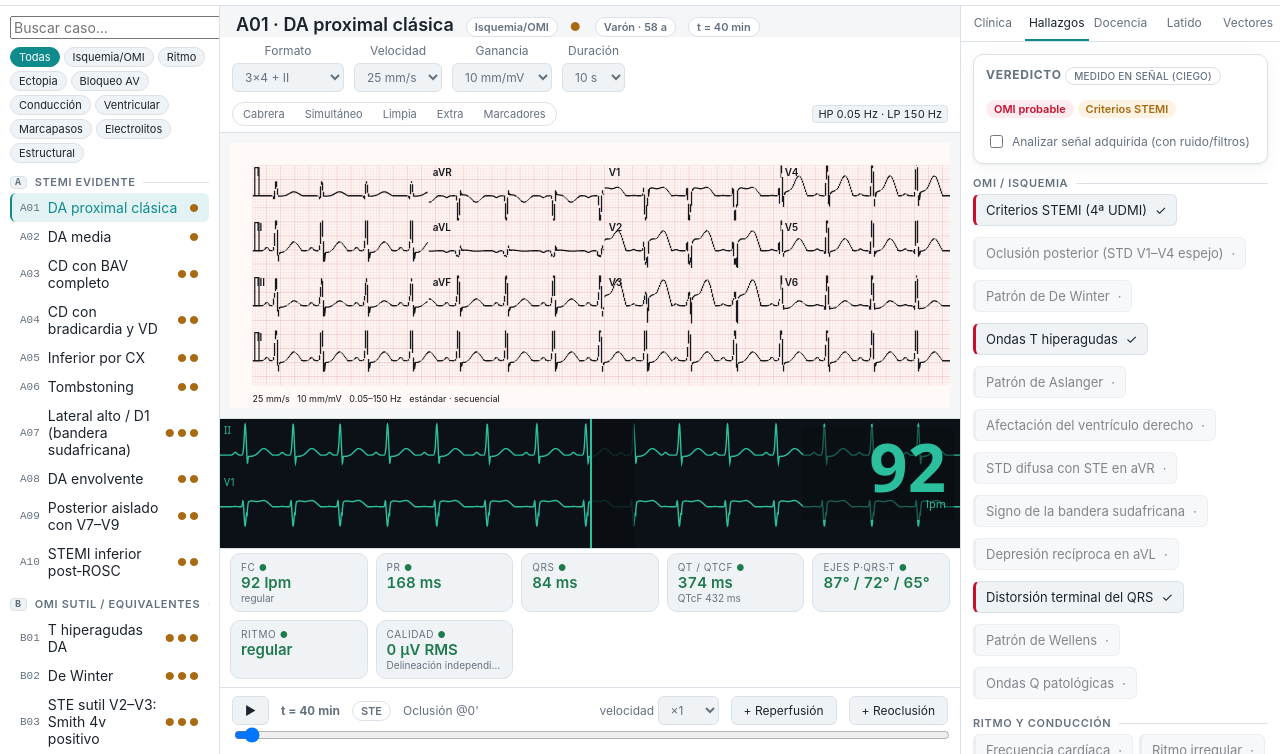
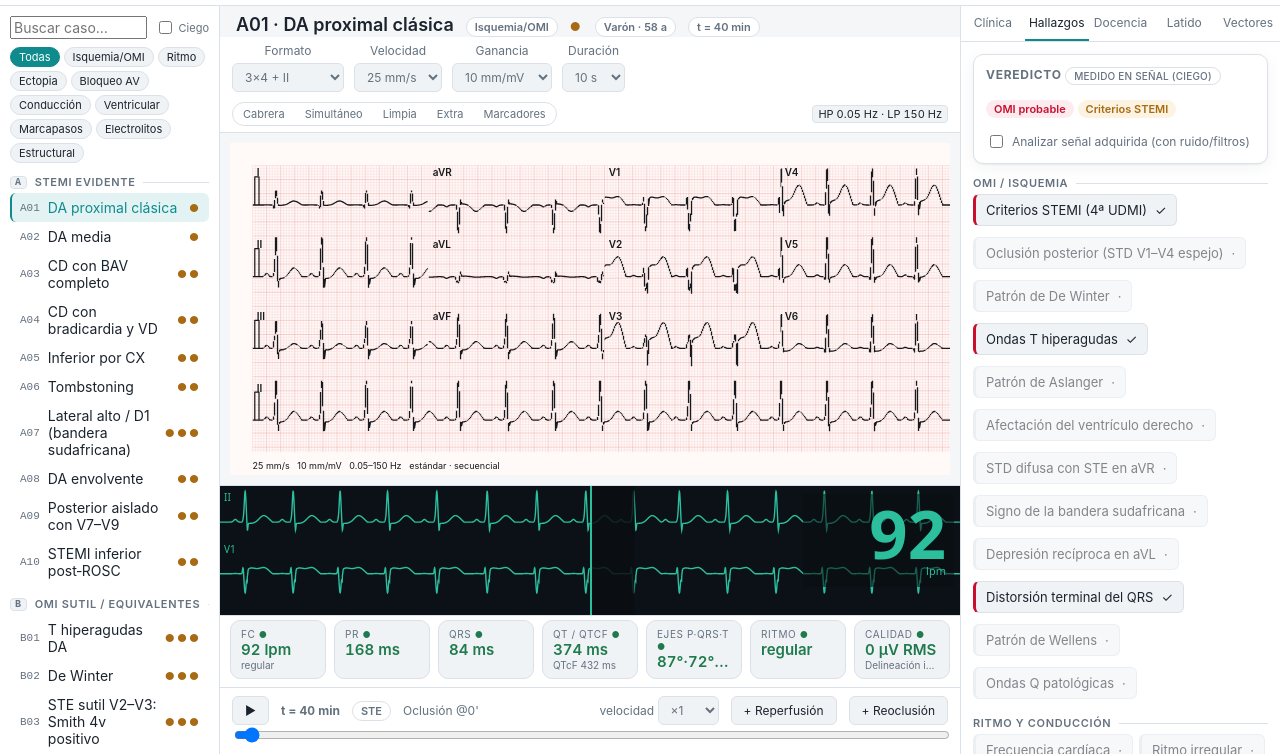
Before and after one commit to DanielOpazoD/DanielOpazoD-ecg-oclusion-sim-, a website built with Vite: page index.html in a window 1280 px wide. Shown: the part 46-800 px from the top of the page. Built offline with nearby package versions, Linux system fonts and the light colour scheme; animation ran at ten frames a second.

Commit message:
fix(ui): single-row metrics, blind toggle label, pressed state
Co-Authored-By: Devin AI <158243242+devin-ai-integration[bot]@users.noreply.github.com>

```diff
--- a/src/ui/panels/metricCards.ts
+++ b/src/ui/panels/metricCards.ts
@@ -74,7 +74,7 @@ export function metricCards(
     },
     {
       label: 'Ejes P·QRS·T',
-      value: `${num(d?.axisDeg.p ?? null)}° / ${num(d?.axisDeg.qrs ?? null)}° / ${num(d?.axisDeg.t ?? null)}°`,
+      value: `${num(d?.axisDeg.p ?? null)}°·${num(d?.axisDeg.qrs ?? null)}°·${num(d?.axisDeg.t ?? null)}°`,
       status: ev('axis').status,
       note: ev('axis').note,
     },
--- a/src/ui/styles/base.css
+++ b/src/ui/styles/base.css
@@ -448,7 +448,8 @@ button.ghost:hover {
   margin-bottom: var(--sp-2);
 }
 .case-head-row #case-search {
-  flex: 1;
+  flex: 1 1 0;
+  min-width: 0;
 }
 .switch {
   display: flex;
@@ -457,6 +458,7 @@ button.ghost:hover {
   font-size: var(--fs-xs);
   color: var(--muted);
   white-space: nowrap;
+  flex: 0 0 auto;
 }
 
 .finding-list {
@@ -656,8 +658,8 @@ table.meas tr:nth-child(even) {
   .sidebar {
     width: 200px;
   }
-  .metric-card {
-    flex: 1 1 calc(33% - 8px);
+  .metric-row {
+    grid-template-columns: repeat(4, minmax(0, 1fr));
   }
 }
 @media (max-width: 900px) {
@@ -706,8 +708,8 @@ table.meas tr:nth-child(even) {
     overflow-x: auto;
     white-space: nowrap;
   }
-  .metric-card {
-    flex: 1 1 calc(50% - 8px);
+  .metric-row {
+    grid-template-columns: repeat(2, minmax(0, 1fr));
   }
   .monitor-strip {
     height: 90px;
@@ -731,14 +733,14 @@ table.meas tr:nth-child(even) {
 /* Metric cards row */
 .metric-row {
   display: grid;
-  grid-template-columns: repeat(auto-fit, minmax(118px, 1fr));
+  grid-template-columns: repeat(7, minmax(0, 1fr));
   gap: var(--sp-2);
   padding: 4px 10px 8px;
   border-top: 1px solid var(--border);
   background: var(--panel);
 }
 .metric-card {
-  min-width: 110px;
+  min-width: 0;
   background: var(--panel-2);
   border: 1px solid var(--border);
   border-radius: var(--radius);
@@ -751,8 +753,11 @@ table.meas tr:nth-child(even) {
   color: var(--muted);
 }
 .metric-card .mc-value {
-  font-size: 15px;
+  font-size: var(--fs-lg);
   font-weight: 600;
+  white-space: nowrap;
+  overflow: hidden;
+  text-overflow: ellipsis;
 }
 .metric-card .mc-sub {
   font-size: 10px;
```
